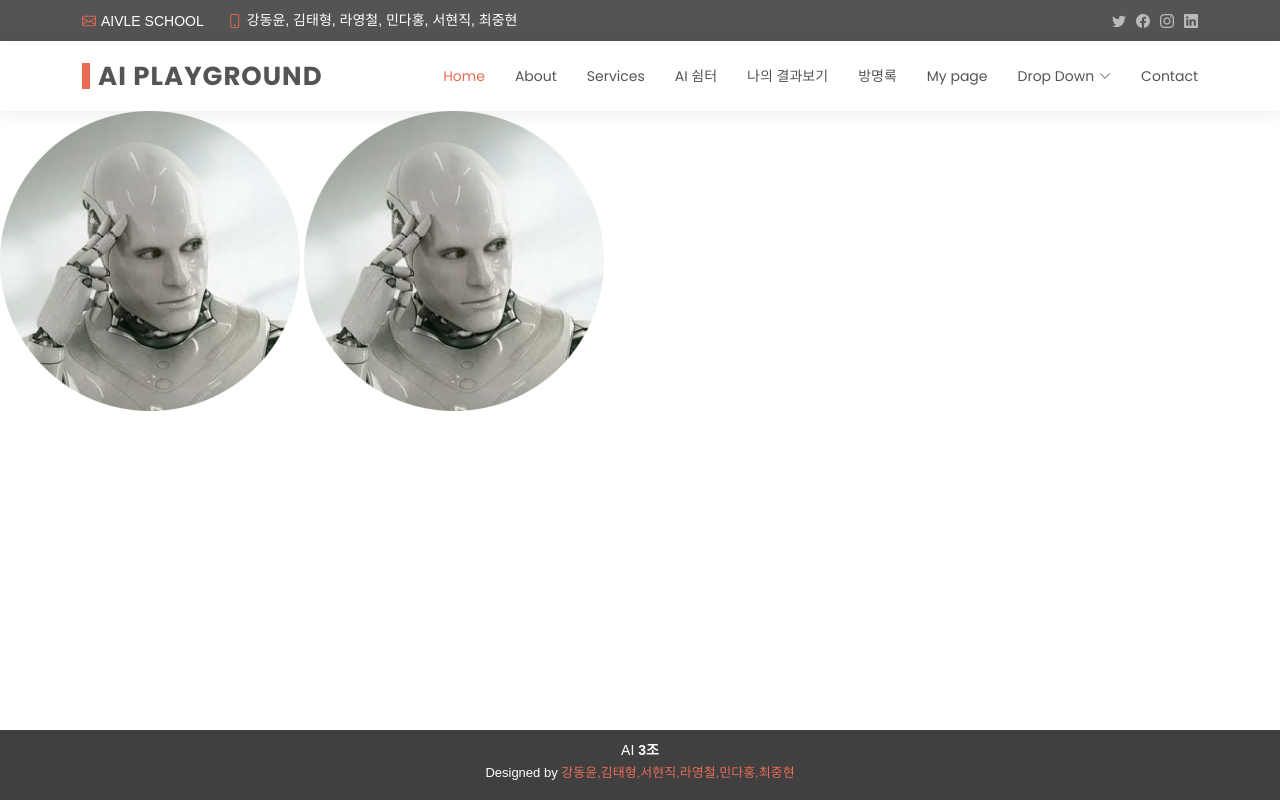
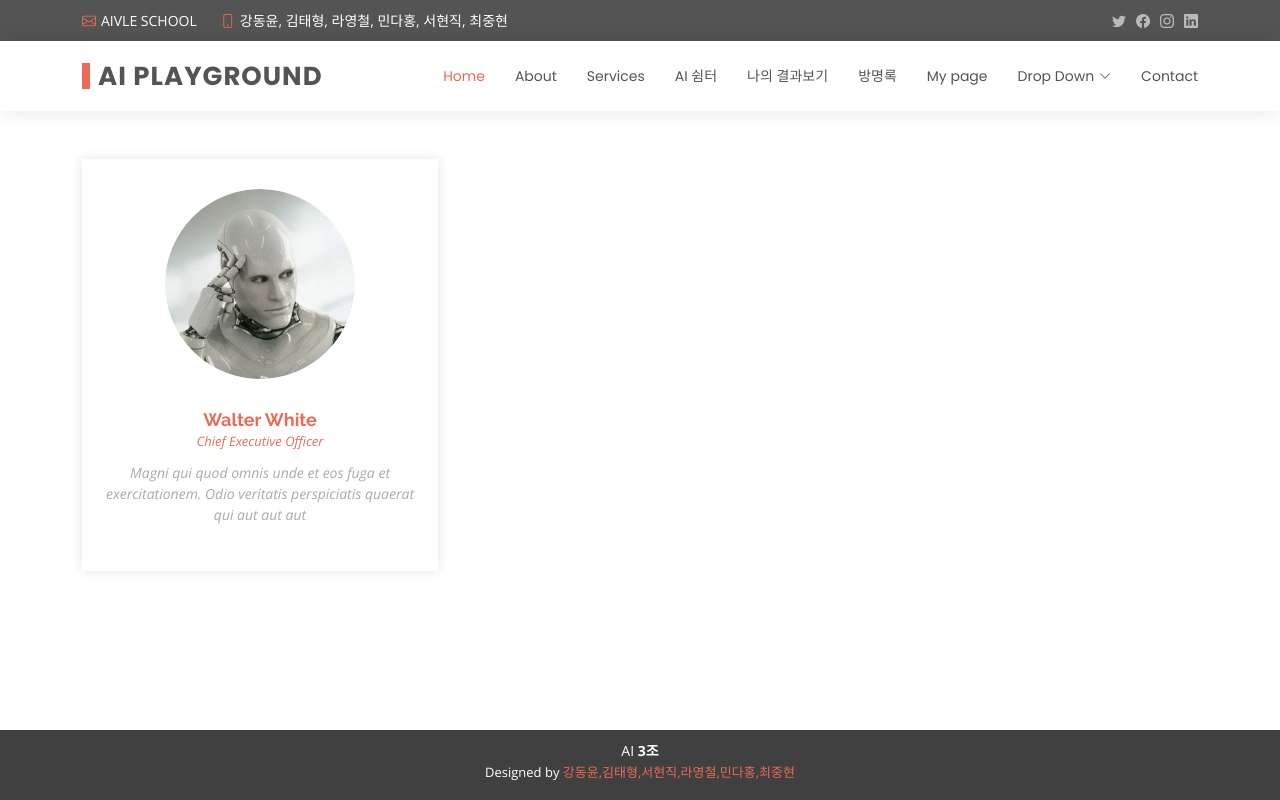
Before and after one commit to AIVLE-School-first-Big-Project/AI_PLAYGROUND, a Django app: page /voicebot/ in a window 1280 px wide. Run offline with Django 4.2, Linux system fonts and the light colour scheme; parts of the project's set-up code (start-up, migrations or seed data) failed here and were passed over; some libraries are stand-ins or nearby versions.

Commit message:
Update voicebot

```diff
--- a/play_django/voicebot/consumers.py
+++ b/play_django/voicebot/consumers.py
@@ -54,7 +54,7 @@ class ChatConsumer(AsyncWebsocketConsumer):
 
         input = {'user_text': message}
         try:
-            response = requests.post('http://127.0.0.1:5000/chatbot/', data=input)
+            response = requests.post('http://127.0.0.1:5002/chatbot/', data=input)
             result = response.json()
         except:
             result = {'message': '서버와 연결할 수 없습니다'}
--- a/play_django/voicebot/static/voicebot/style.css
+++ b/play_django/voicebot/static/voicebot/style.css
@@ -13,8 +13,10 @@ body, html {
   width: 500px;
   background-color: #6884b3;
   /* 임시 */
-  outline: 1px solid gray;
+  /* outline: 1px solid gray; */
+  box-shadow: 0 0 0 1px gray;
   position: relative;
+  border-radius: 6%;
 }
 
 #chat-room .message-box {
--- a/play_django/voicebot/templates/voicebot/index.html
+++ b/play_django/voicebot/templates/voicebot/index.html
@@ -1,13 +1,27 @@
 {% extends 'base.html' %}
 {% load static %}
 {% block content %}
-    <link href="{% static 'voicebot/style.css' %}" rel="stylesheet">
-    <div class='div-select'>
-        <a href='ai/' class='select'>
-            <img src="{% static 'voicebot/ai.png' %}">
-        </a>
-        <a href='ai/' class='select'>
-            <img src="{% static 'voicebot/ai.png' %}">
-        </a>
-    </div>
+    <br>
+    <br>
+    <!-- ======= Team Section ======= -->
+    <section id="team" class="team">
+        <div class="container">
+          <div class="row">
+            <div class="col-lg-4 col-md-6 d-flex align-items-stretch">
+                <a href="./ai/">
+              <div class="member">
+                <img src="{% static 'voicebot/ai.png' %}" alt="">
+                <h4>Walter White</h4>
+                <span>Chief Executive Officer</span>
+                <p>
+                  Magni qui quod omnis unde et eos fuga et exercitationem. Odio veritatis perspiciatis quaerat qui aut aut aut
+                </p>
+              </div>
+            </a>
+            </div>
+
+          </div>
+
+        </div>
+      </section><!-- End Team Section -->
 {% endblock%}
--- a/play_django/voicebot/templates/voicebot/room.html
+++ b/play_django/voicebot/templates/voicebot/room.html
@@ -4,6 +4,8 @@
     <meta name="viewport" content="width=device-width, initial-scale=1">
     <link href="{% static 'voicebot/style.css' %}" rel="stylesheet">
     <link rel="stylesheet" href="https://cdnjs.cloudflare.com/ajax/libs/font-awesome/4.7.0/css/font-awesome.min.css">
+    <br>
+    <br>
     <div id="chat-room">
         <div class="message-box">
             <div class="message-group">
```
